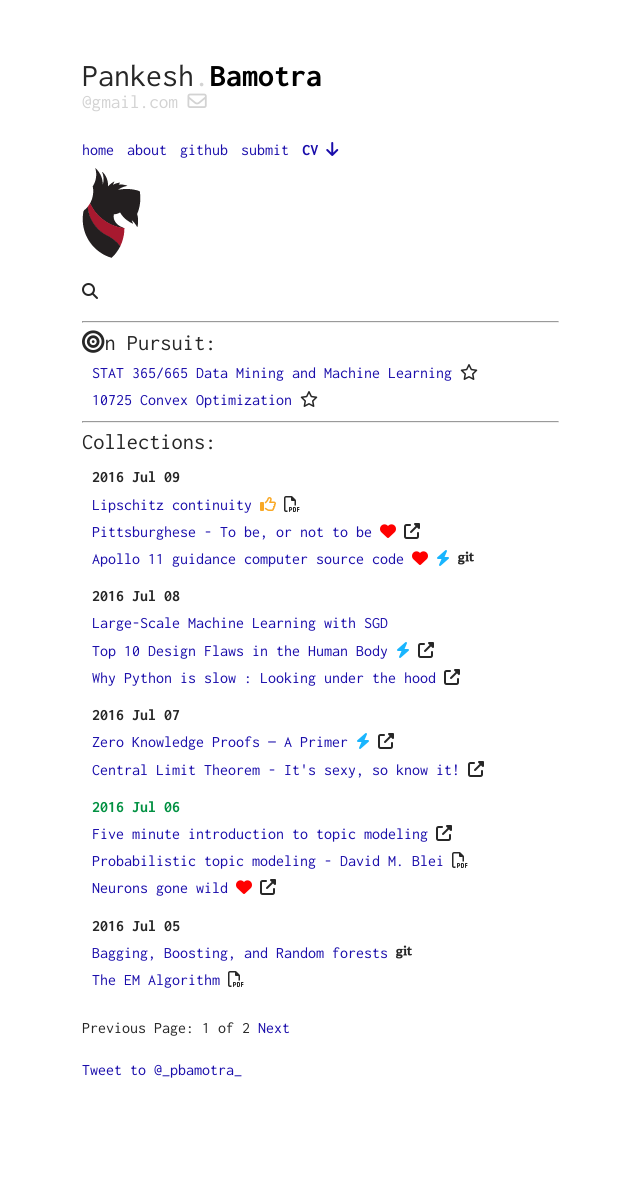
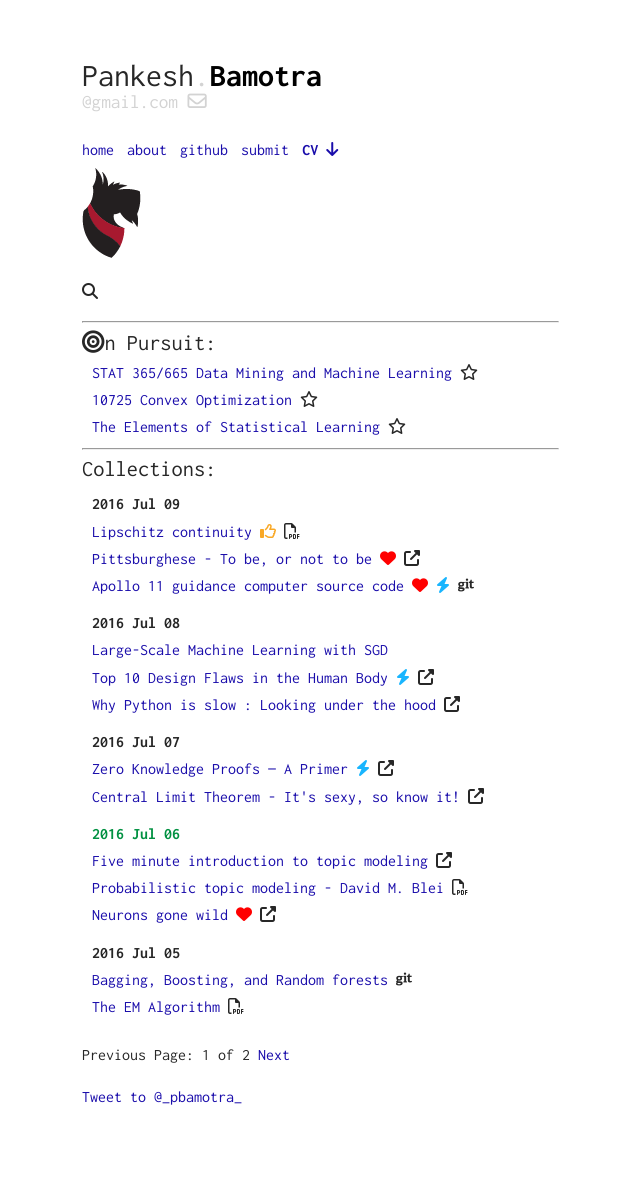
Before and after one commit to pbamotra/sciontist, a Jekyll site: the page built from index.html, in a window 1280 px wide. Shown: the whole page, without its empty margins (258-898 px from the left). Built offline with Jekyll 4.4.1, drawn with Linux system fonts in a browser that asks for light colours; nearby versions of some CDN libraries; a script that is not in the unit is left out; the list of posts is cut into pages by our own code; comment, search, counter and statistics services are not loaded; before the commit the page ends 1168 px from its top, so only the background shows below that.

Commit message:
3rd pursuit EoSL

```diff
--- a/_config.yml
+++ b/_config.yml
@@ -68,6 +68,10 @@ pursuits:
     uri: http://www.stat.cmu.edu/~ryantibs/convexopt/
     statusicon: fa-star-o
     color: 000000
+  - title: The Elements of Statistical Learning
+    uri: http://web.stanford.edu/~hastie/ElemStatLearn/
+    statusicon: fa-star-o
+    color: 000000
 
 
 # spotify
```
